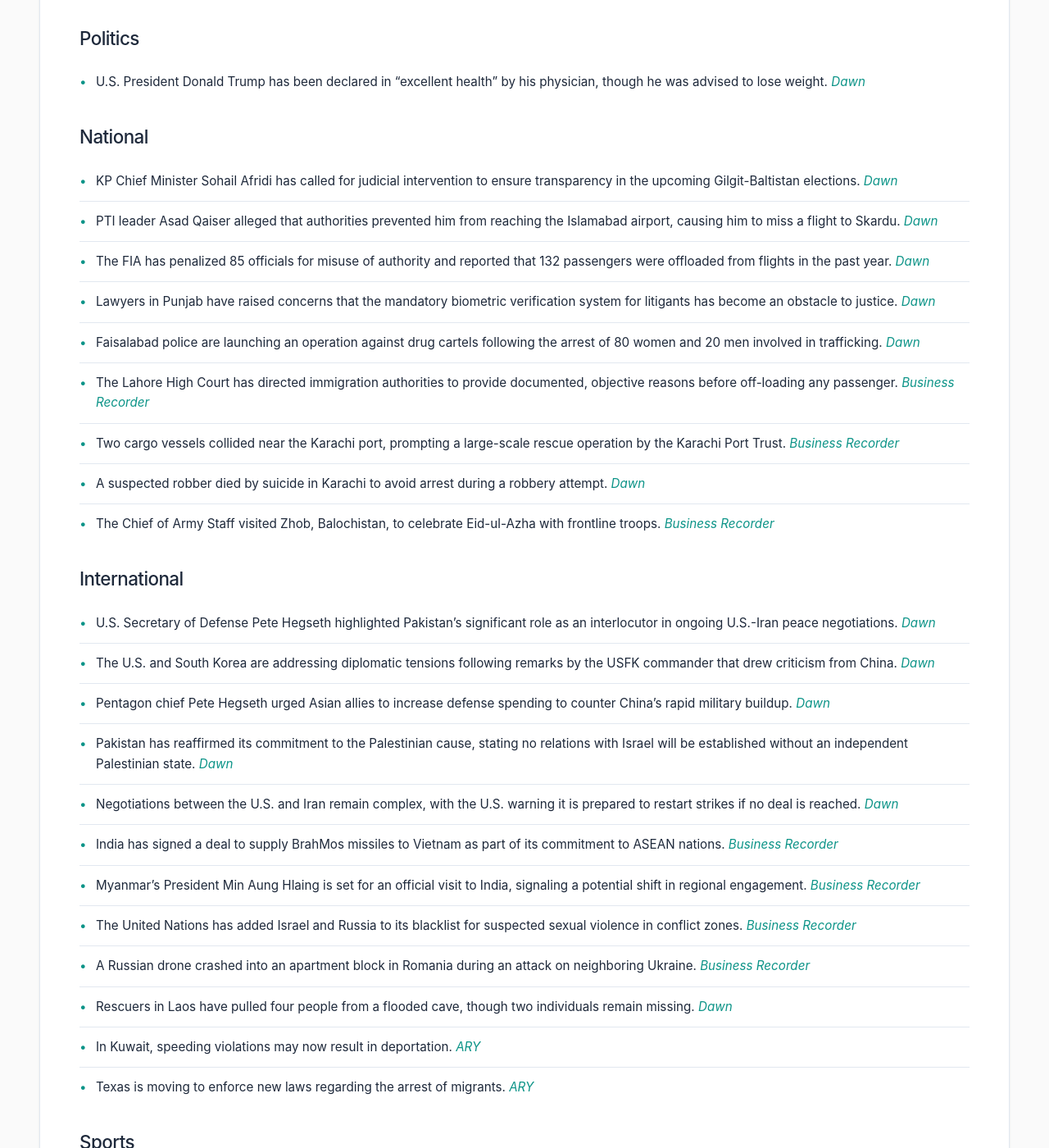
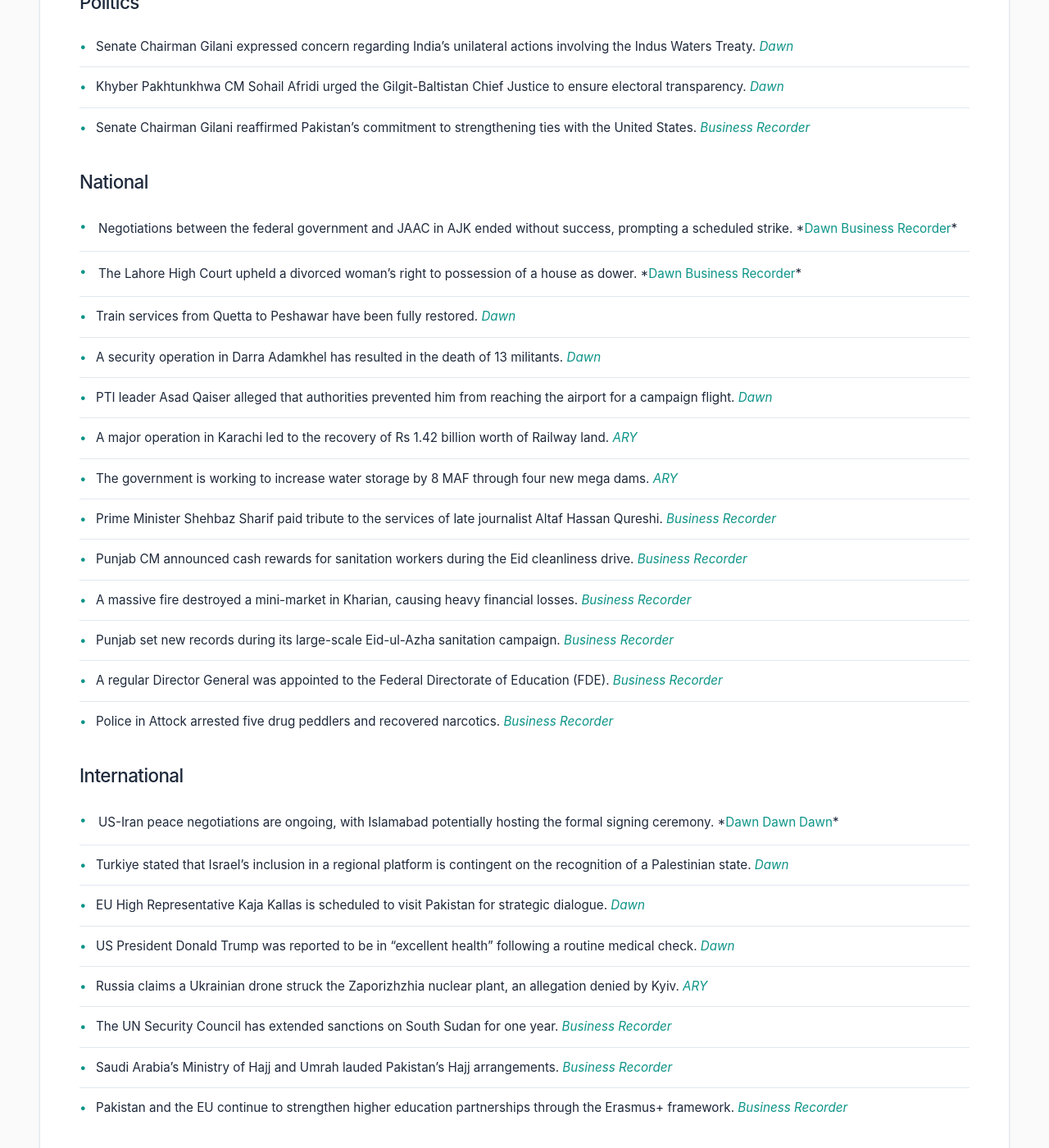
Before and after one commit to zsubzwary/news, a Jekyll site: the page built from en/index.md, in a window 1280 px wide and 1400 px high, scrolled down 1109 px. Shown: the whole window at 82% size. Built offline with Jekyll 4.4.1, drawn with Linux system fonts in a browser that asks for light colours; some web fonts are replaced; comment, search, counter and statistics services are not loaded; some of the changed text lies outside the part shown.

Commit message:
DateTime; 2026-05-31T04:05:55.235Z

```diff
--- a/en/index.md
+++ b/en/index.md
@@ -4,63 +4,64 @@ title: Pakistan News Briefing
 lang: en
 ---
 
-Published at: 30-May-2026 21:04PKT
+Published at: 31-May-2026 09:05PKT
 
 Time to read: 5 mins
 
 ### Economy
-- Pakistani freelancers earned over $950 million in foreign exchange during the first 10 months of FY26, marking a 49% year-on-year increase. *[Dawn](https://www.dawn.com/news/2003825/pakistani-freelancers-outearn-regional-rivals)*
-- The Pakistani government is considering the abolition of the 1% advance tax on exporters in the upcoming federal budget to provide relief to the sector. *[Dawn](https://www.dawn.com/news/2003828/govt-mulls-scrapping-export-tax-in-budget)*
-- India's retail inflation is expected to potentially accelerate due to rising fuel prices and a weaker-than-normal monsoon. *[Business Recorder](https://www.brecorder.com/news/40423212/india-says-retail-inflation-may-accelerate-on-weak-monsoon-fuel-price-rise)*
-- Gold prices in Pakistan rose by Rs1,300 per tola, reaching a rate of Rs476,162. *[Business Recorder](https://www.brecorder.com/news/40423210/gold-price-drops-by-rs2700-per-tola-in-pakistan)*
-- Hong Kong has overtaken Switzerland in cross-border wealth management, with overseas assets reaching $2.95 trillion. *[Business Recorder](https://www.brecorder.com/news/40423170/hong-kong-beats-switzerland-in-global-wealth-management-study)*
-- India's market regulator dismissed proceedings against NDTV, ruling that the company did not violate disclosure rules. *[Business Recorder](https://www.brecorder.com/news/40423167/india-markets-regulator-dismisses-case-of-inadequate-disclosures-against-ndtv)*
+- Khanewal Chamber of Commerce expressed serious concerns regarding rising electricity tariffs and capacity charges. *[Business Recorder](https://www.brecorder.com/news/40423224/khanewal-chamber-for-cut-in-power-tariffs)*
+- LESCO management has assigned special monitoring responsibilities to officers to meet financial recovery targets. *[Business Recorder](https://www.brecorder.com/news/40423228/lesco-asks-officers-to-achieve-recovery-targets)*
+- Economists anticipate a potentially harsh annual budget following the recent IMF mission to Pakistan. *[Business Recorder](https://www.brecorder.com/news/40423229/a-very-harsh-annual-budget-in-the-offing)*
+- A single-country trade expo is planned for South Africa to boost Pakistan's economic engagement with Africa. *[Business Recorder](https://www.brecorder.com/news/40423232/psctf-to-hold-single-country-trade-expo-in-south-africa)*
+- Jamaat-e-Islami leadership has called for a substantial reduction in fuel and electricity prices. *[Business Recorder](https://www.brecorder.com/news/40423233/ji-chief-calls-for-cut-in-fuel-prices)*
+- P@SHA has stressed the need for policy stability for IT enterprises in the upcoming federal budget. *[Business Recorder](https://www.brecorder.com/news/40423234/p-at-sha-stresses-need-to-ensure-policy-stability-for-it-enterprises)*
 
 ### Science & Technology
-- Blue Origin faces months of delays after a rocket explosion damaged its launch pad, impacting upcoming satellite launch schedules. *[Dawn](https://www.dawn.com/news/2003929/blue-origin-faces-months-of-delays-after-rocket-explosion-damages-launch-pad)*
-- The UK plans to deploy an AI age-estimation tool at its borders next year to identify adult migrants posing as minors. *[Dawn](https://www.dawn.com/news/2003832/uk-will-use-ai-to-screen-migrants-posing-as-minors)*
-- Meta is set to launch paid subscription services for its platforms, including Instagram, Facebook, and WhatsApp. *[ARY](https://arynews.tv/meta-to-launch-paid-subscriptions-for-instagram-facebook-whatsapp)*
+- Blue Origin faces months of delays following a rocket explosion that damaged its launch pad. *[Dawn](https://www.dawn.com/news/2003929/blue-origin-faces-months-of-delays-after-rocket-explosion-damages-launch-pad)*
 
 ### Weather
-- Heavy rainfall lashed various parts of Lahore, with the highest recording of 48.5 mm in Nishtar Town. *[Dawn](https://www.dawn.com/news/2003890/some-respite-for-citizens-as-heavy-rain-lashes-parts-of-lahore)*
+- Global temperatures are expected to remain at record levels, with the possible emergence of a "Super El Nino" posing risks to Pakistan. *[Dawn](https://www.dawn.com/news/2004071/the-heat-ahead) | [Business Recorder](https://www.brecorder.com/news/40423230/bracing-for-super-el-nino)*
+- Punjab Chief Minister Maryam Nawaz has directed departments to remain on high alert for torrential rains. *[Business Recorder](https://www.brecorder.com/news/40423226/likely-torrential-rains-cm-asks-departments-to-remain-on-high-alert)*
 
 ### Politics
-- U.S. President Donald Trump has been declared in "excellent health" by his physician, though he was advised to lose weight. *[Dawn](https://www.dawn.com/news/2003883/fully-fit-to-carry-out-all-duties-presidential-physician-says-trump-in-excellent-health-but-should-lose-weight)*
+- Senate Chairman Gilani expressed concern regarding India's unilateral actions involving the Indus Waters Treaty. *[Dawn](https://www.dawn.com/news/2004048/senate-chairman-gilani-voices-concern-over-indias-actions-on-indus-waters-treaty)*
+- Khyber Pakhtunkhwa CM Sohail Afridi urged the Gilgit-Baltistan Chief Justice to ensure electoral transparency. *[Dawn](https://www.dawn.com/news/2003931/kp-cm-afridi-urges-gb-chief-justice-to-ensure-transparency-amid-alarming-electoral-environment)*
+- Senate Chairman Gilani reaffirmed Pakistan’s commitment to strengthening ties with the United States. *[Business Recorder](https://www.brecorder.com/news/40423222/pakistan-committed-to-strengthening-ties-with-us-gilani)*
 
 ### National
-- KP Chief Minister Sohail Afridi has called for judicial intervention to ensure transparency in the upcoming Gilgit-Baltistan elections. *[Dawn](https://www.dawn.com/news/2003931/kp-cm-afridi-urges-gb-chief-justice-to-ensure-transparency-amid-alarming-electoral-environment)*
-- PTI leader Asad Qaiser alleged that authorities prevented him from reaching the Islamabad airport, causing him to miss a flight to Skardu. *[Dawn](https://www.dawn.com/news/2003905/ptis-asad-qaiser-alleges-authorities-barred-him-from-reaching-islamabad-airport-for-skardu-flight)*
-- The FIA has penalized 85 officials for misuse of authority and reported that 132 passengers were offloaded from flights in the past year. *[Dawn](https://www.dawn.com/news/2003847/fia-acts-against-several-officers-for-offloading-travellers)*
-- Lawyers in Punjab have raised concerns that the mandatory biometric verification system for litigants has become an obstacle to justice. *[Dawn](https://www.dawn.com/news/2003842/punjab-lawyers-unhappy-with-lacunae-in-biometric-system)*
-- Faisalabad police are launching an operation against drug cartels following the arrest of 80 women and 20 men involved in trafficking. *[Dawn](https://www.dawn.com/news/2003768/more-women-involved-in-drug-trafficking-than-men-in-faisalabad)*
-- The Lahore High Court has directed immigration authorities to provide documented, objective reasons before off-loading any passenger. *[Business Recorder](https://www.brecorder.com/news/40423169/lhc-seeks-reasons-for-off-loading-a-passenger)*
-- Two cargo vessels collided near the Karachi port, prompting a large-scale rescue operation by the Karachi Port Trust. *[Business Recorder](https://www.brecorder.com/news/40423166/two-cargo-ships-collide-near-karachi-port)*
-- A suspected robber died by suicide in Karachi to avoid arrest during a robbery attempt. *[Dawn](https://www.dawn.com/news/2003916/suspected-robber-dies-by-suicide-to-avoid-arrest-in-karachi-police)*
-- The Chief of Army Staff visited Zhob, Balochistan, to celebrate Eid-ul-Azha with frontline troops. *[Business Recorder](https://www.brecorder.com/news/40423171/cdf-celebrates-eid-ul-azha-with-troops-in-zhob)*
+- Negotiations between the federal government and JAAC in AJK ended without success, prompting a scheduled strike. *[Dawn](https://www.dawn.com/news/2004054/centre-jaac-talks-end-without-success-june-9-strike-to-go-ahead) | [Business Recorder](https://www.brecorder.com/news/40423220/second-round-of-centre-jpac-talks-begins)*
+- The Lahore High Court upheld a divorced woman's right to possession of a house as dower. *[Dawn](https://www.dawn.com/news/2004049/lhc-upholds-divorced-womans-right-to-house-as-dower) | [Business Recorder](https://www.brecorder.com/news/40423227/lhc-says-teenagers-custody-cannot-be-decided-against-his-or-her-consent-unless)*
+- Train services from Quetta to Peshawar have been fully restored. *[Dawn](https://www.dawn.com/news/2004066/jaffar-express-resumes-service-from-quetta)*
+- A security operation in Darra Adamkhel has resulted in the death of 13 militants. *[Dawn](https://www.dawn.com/news/2003955/8-militants-killed-on-second-day-of-security-operation-in-kps-darra-adamkhel-security-sources)*
+- PTI leader Asad Qaiser alleged that authorities prevented him from reaching the airport for a campaign flight. *[Dawn](https://www.dawn.com/news/2003905/ptis-asad-qaiser-alleges-authorities-barred-him-from-reaching-islamabad-airport-for-skardu-flight)*
+- A major operation in Karachi led to the recovery of Rs 1.42 billion worth of Railway land. *[ARY](https://arynews.tv/rs-1-42-bln-worth-of-railways-land-recovered-during-major-operation-in-karachi)*
+- The government is working to increase water storage by 8 MAF through four new mega dams. *[ARY](https://arynews.tv/govt-speeds-up-work-to-add-8-maf-water-storage-through-four-mega-dams)*
+- Prime Minister Shehbaz Sharif paid tribute to the services of late journalist Altaf Hassan Qureshi. *[Business Recorder](https://www.brecorder.com/news/40423223/pm-visits-altaf-qureshis-residence-pays-tributes)*
+- Punjab CM announced cash rewards for sanitation workers during the Eid cleanliness drive. *[Business Recorder](https://www.brecorder.com/news/40423225/cm-announces-rs10000-each-for-exceptional-cleanliness-services)*
+- A massive fire destroyed a mini-market in Kharian, causing heavy financial losses. *[Business Recorder](https://www.brecorder.com/news/40423236/massive-fire-destroys-mini-market-in-kharian)*
+- Punjab set new records during its large-scale Eid-ul-Azha sanitation campaign. *[Business Recorder](https://www.brecorder.com/news/40423238/eid-cleanliness-drive-punjab-sets-multiple-new-records)*
+- A regular Director General was appointed to the Federal Directorate of Education (FDE). *[Business Recorder](https://www.brecorder.com/news/40423240/fde-employees-welcome-regular-dgs-appointment)*
+- Police in Attock arrested five drug peddlers and recovered narcotics. *[Business Recorder](https://www.brecorder.com/news/40423241/five-drug-peddlers-held-in-attock)*
 
 ### International
-- U.S. Secretary of Defense Pete Hegseth highlighted Pakistan's significant role as an interlocutor in ongoing U.S.-Iran peace negotiations. *[Dawn](https://www.dawn.com/news/2003936/us-pakistan-developing-true-friendship-hegseth-hails-islamabads-role-in-us-iran-negotiations)*
-- The U.S. and South Korea are addressing diplomatic tensions following remarks by the USFK commander that drew criticism from China. *[Dawn](https://www.dawn.com/news/2003903/us-south-korea-in-talks-over-commanders-remarks-that-drew-sharp-criticism-from-china)*
-- Pentagon chief Pete Hegseth urged Asian allies to increase defense spending to counter China's rapid military buildup. *[Dawn](https://www.dawn.com/news/2003886/pentagon-chief-sounds-alarm-over-chinas-buildup-urges-allies-to-boost-defence-spending)*
-- Pakistan has reaffirmed its commitment to the Palestinian cause, stating no relations with Israel will be established without an independent Palestinian state. *[Dawn](https://www.dawn.com/news/2003632/pakistan-firmly-committed-to-stance-on-palestine-israel-dar-answers-question-on-abraham-accords)*
-- Negotiations between the U.S. and Iran remain complex, with the U.S. warning it is prepared to restart strikes if no deal is reached. *[Dawn](https://www.dawn.com/news/2003852/iran-says-nothing-final-as-trump-weighs-deal)*
-- India has signed a deal to supply BrahMos missiles to Vietnam as part of its commitment to ASEAN nations. *[Business Recorder](https://www.brecorder.com/news/40423214/india-says-signed-brahmos-missile-deal-with-vietnam)*
-- Myanmar’s President Min Aung Hlaing is set for an official visit to India, signaling a potential shift in regional engagement. *[Business Recorder](https://www.brecorder.com/news/40423208/myanmars-junta-chief-turned-president-heads-to-india-with-an-eye-on-china)*
-- The United Nations has added Israel and Russia to its blacklist for suspected sexual violence in conflict zones. *[Business Recorder](https://www.brecorder.com/news/40423168/un-places-israel-and-russia-on-sexual-violence-blacklist)*
-- A Russian drone crashed into an apartment block in Romania during an attack on neighboring Ukraine. *[Business Recorder](https://www.brecorder.com/news/40423172/romania-says-russian-drone-hit-apartment-block)*
-- Rescuers in Laos have pulled four people from a flooded cave, though two individuals remain missing. *[Dawn](https://www.dawn.com/news/2003913/rescuers-pull-4-from-flooded-cave-in-laos-2-still-missing)*
-- In Kuwait, speeding violations may now result in deportation. *[ARY](https://arynews.tv/speeding-can-now-get-you-deported-in-kuwait)*
-- Texas is moving to enforce new laws regarding the arrest of migrants. *[ARY](https://arynews.tv/texas-to-enforce-migrant-arrest-law)*
+- US-Iran peace negotiations are ongoing, with Islamabad potentially hosting the formal signing ceremony. *[Dawn](https://www.dawn.com/news/2004068/talks-productive-but-war-not-off-the-table-us) | [Dawn](https://www.dawn.com/news/2004067/islamabad-stays-in-frame-for-us-iran-deal-signing) | [Dawn](https://www.dawn.com/news/2003936/us-pakistan-developing-true-friendship-hegseth-hails-islamabads-role-in-us-iran-negotiations)*
+- Turkiye stated that Israel's inclusion in a regional platform is contingent on the recognition of a Palestinian state. *[Dawn](https://www.dawn.com/news/2004056/turkiye-links-israels-inclusion-in-regional-bloc-to-palestinian-statehood)*
+- EU High Representative Kaja Kallas is scheduled to visit Pakistan for strategic dialogue. *[Dawn](https://www.dawn.com/news/2003965/eus-top-diplomat-kallas-to-visit-islamabad-on-june-1-for-strategic-dialogue)*
+- US President Donald Trump was reported to be in "excellent health" following a routine medical check. *[Dawn](https://www.dawn.com/news/2003883/fully-fit-to-carry-out-all-duties-presidential-physician-says-trump-in-excellent-health-but-should-lose-weight)*
+- Russia claims a Ukrainian drone struck the Zaporizhzhia nuclear plant, an allegation denied by Kyiv. *[ARY](https://arynews.tv/russia-says-ukrainian-drone-struck-zaporizhzhia-nuclear-plant)*
+- The UN Security Council has extended sanctions on South Sudan for one year. *[Business Recorder](https://www.brecorder.com/news/40423237/unsc-votes-to-extend-sanctions-on-south-sudan-for-one-year)*
+- Saudi Arabia's Ministry of Hajj and Umrah lauded Pakistan's Hajj arrangements. *[Business Recorder](https://www.brecorder.com/news/40423219/kingdom-lauds-pakistans-hajj-arrangements)*
+- Pakistan and the EU continue to strengthen higher education partnerships through the Erasmus+ framework. *[Business Recorder](https://www.brecorder.com/news/40423239/pak-eu-collaboration-to-further-strengthen-partnership)*
 
 ### Sports
-- Aryna Sabalenka and Naomi Osaka are set to face each other in a major last-16 clash at the French Open. *[Dawn](https://www.dawn.com/news/2003946/sabalenka-osaka-set-up-french-open-clash-gauff-eyes-second-week)*
-- Canada has announced its World Cup squad, featuring captain Alphonso Davies and Jonathan David. *[Business Recorder](https://www.brecorder.com/news/40423211/canadas-squad-announced-with-recovering-davies-and-high-scoring-david-included-as-expected)*
-- New Zealand's Black Caps secured a one-sided victory over Ireland in a one-off test match. *[Business Recorder](https://www.brecorder.com/news/40423209/captain-latham-pleased-with-win-as-new-zealand-down-ireland-ahead-of-england-tests)*
-- Egypt’s World Cup squad has been announced, led by Mohamed Salah and featuring teenage talent Hamza Abdel Karim. *[Business Recorder](https://www.brecorder.com/news/40423203/salah-heads-egypt-world-cup-squad-teen-talent-abdel-karim-earns-call-up)*
+- Pakistan secured a milestone five-wicket victory over Australia in an ODI in Rawalpindi. *[Dawn](https://www.dawn.com/news/2003971/pakistan-outspins-australia-in-milestone-odi-as-minhas-makes-history) | [ARY](https://arynews.tv/pakistan-seals-comfortable-first-odi-victory-over-australia)*
+- PSG retained their Champions League title after defeating Arsenal in a penalty shootout. *[Dawn](https://www.dawn.com/news/2004042/psg-edge-arsenal-on-penalties-to-retain-champions-league-title) | [ARY](https://arynews.tv/psg-retain-champions-league-title-with-shoot-out-win-over-arsenal) | [ARY](https://arynews.tv/psg-champions-league-win-sparks-global-reaction)*
+- Aryna Sabalenka and Naomi Osaka have set up a high-profile meeting at the French Open. *[Dawn](https://www.dawn.com/news/2003946/sabalenka-osaka-set-up-french-open-clash-gauff-eyes-second-week)*
 
 ### Health
-- The WHO Director-General visited the eastern Democratic Republic of Congo to address the severe Ebola outbreak. *[Dawn](https://www.dawn.com/news/2003935/who-chief-visits-epicentre-of-ebola-outbreak-in-dr-congo)*
+- WHO chief Tedros Adhanom Ghebreyesus visited the epicentre of the Ebola outbreak in the DR Congo. *[Dawn](https://www.dawn.com/news/2003935/who-chief-visits-epicentre-of-ebola-outbreak-in-dr-congo)*
+- Dutch health officials have cleared a ship involved in a hantavirus incident to sail again. *[ARY](https://arynews.tv/hantavirus-ship-cleared-to-sail-again-by-dutch-official)*
 
 ### Other
-- British singer-songwriter Myles Smith discusses how therapy influenced the creation of his debut album. *[Business Recorder](https://www.brecorder.com/news/40423205/myles-smith-on-turning-therapy-into-a-debut-album)*
-- News regarding celebrity Nazish Jahangir's personal preferences and Katie Price's Instagram ban have been released. *[ARY](https://arynews.tv/nazish-jahangir-admits-her-love-for-meat)*, *[ARY](https://arynews.tv/katie-prices-instagram-ban-real-reason-revealed)*
+- A new 'Artist Cafe' has been established in Quetta as a cultural space. *[Dawn](https://www.dawn.com/news/2004057/footprints-space-for-art)*
+- Cultural updates feature Dolly Parton's 47-year milestone and Lady Gaga's latest era. *[ARY](https://arynews.tv/dolly-parton-lights-up-47-years-of-great-balls-of-fire) | [ARY](https://arynews.tv/goodbye-mayhem-lady-gaga-closes-epic-era)*
```
